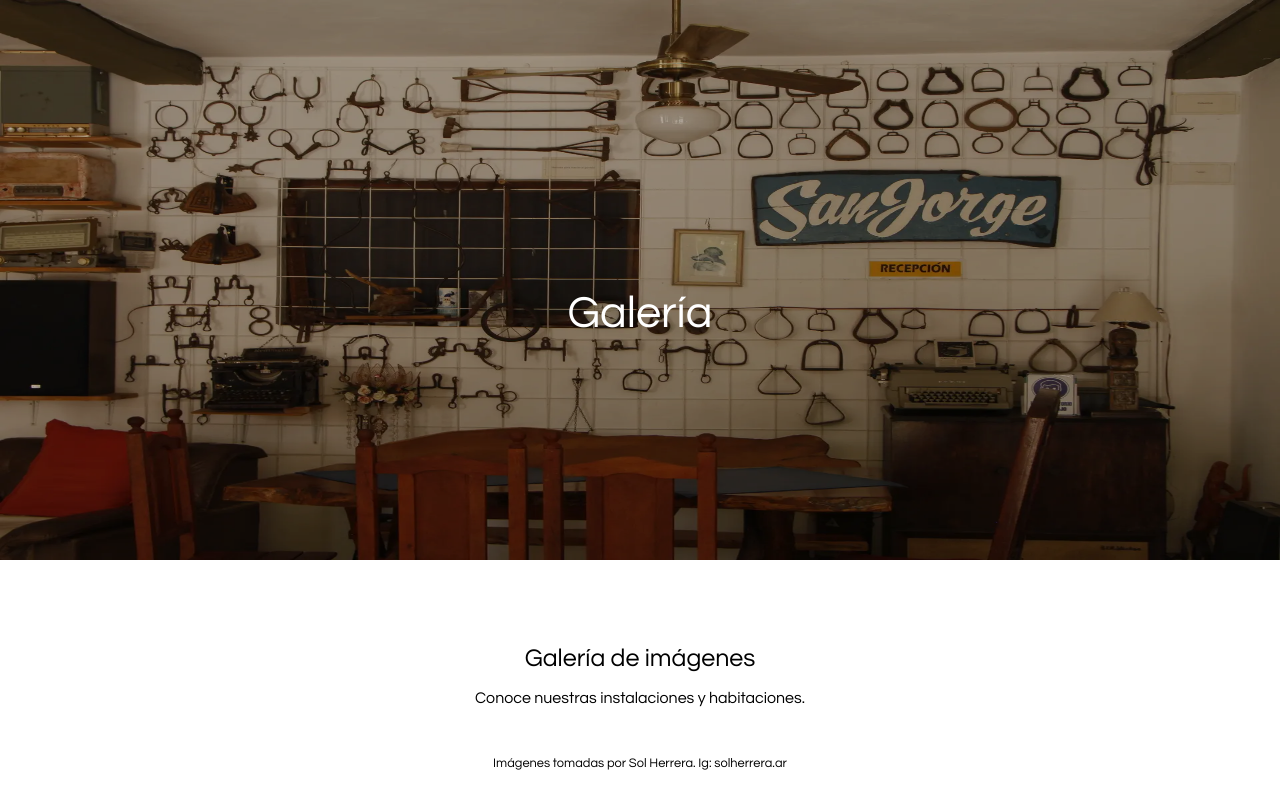
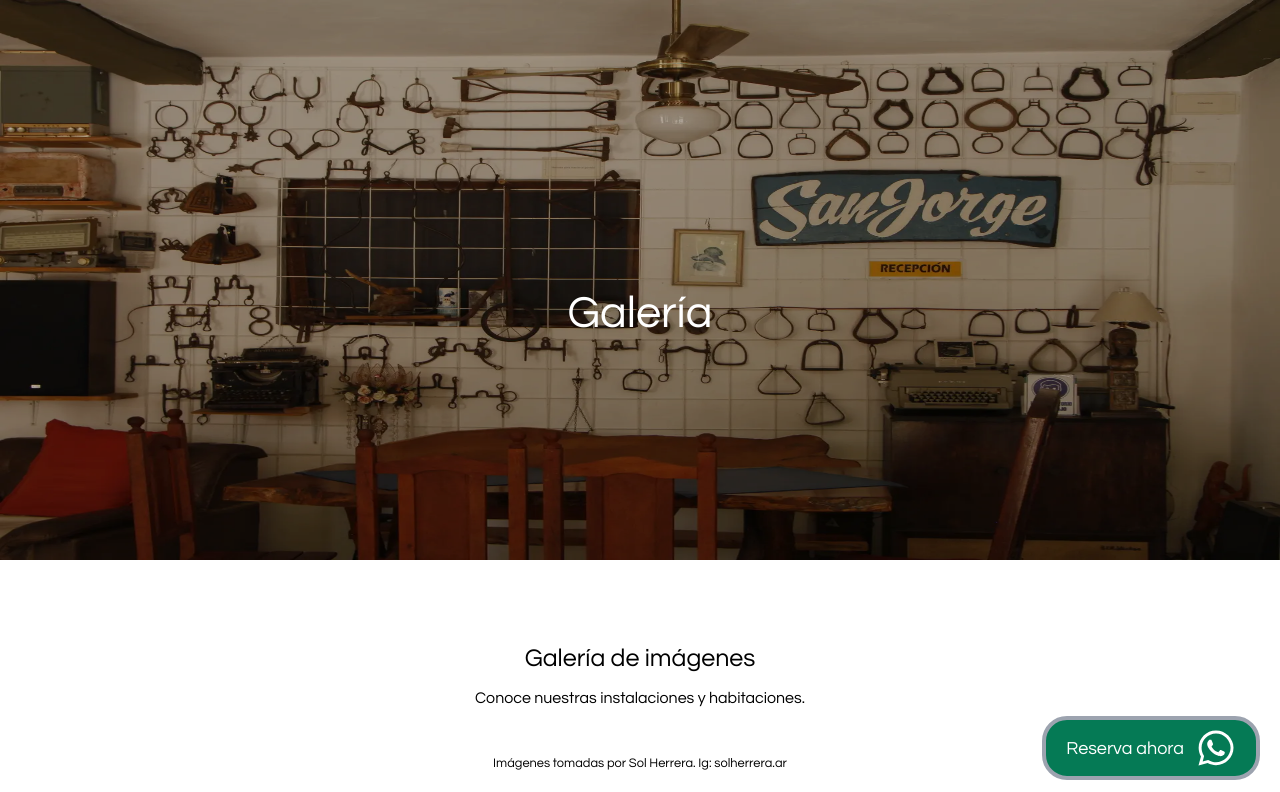
Before and after one commit to brunomry/HostalSanJorgeCafayate, a React (Vite) app: page /galeria in a window 1280 px wide. Shown: the top 792 px of the page. Built offline with nearby package versions, Linux system fonts and the light colour scheme.

Commit message:
agregue cp para btn fijo de wpp en paginas home, galeria, contacto y faqs

```diff
--- /dev/null
+++ b/src/common/BtnWhatsApp.jsx
@@ -0,0 +1,14 @@
+import { FaWhatsapp } from "react-icons/fa"
+import { Link } from "react-router-dom"
+
+
+function BtnWhatsApp() {
+  return (
+    <Link className="bg-green-600 hover:bg-green-800 px-5 py-2 text-white border-4 border-gray-400 flex items-center gap-3 fixed bottom-5 right-5 rounded-[25px]">
+        <span className="text-[18px]">Reserva ahora</span>
+        <FaWhatsapp className="text-[40px]"/>
+    </Link>
+  )
+}
+
+export default BtnWhatsApp
--- a/src/contacto/Contacto.jsx
+++ b/src/contacto/Contacto.jsx
@@ -4,6 +4,7 @@ import { FaMapMarkerAlt, FaPhone } from "react-icons/fa";
 import { MdEmail } from "react-icons/md";
 import { IoLogoWhatsapp } from "react-icons/io";
 import FormContacto from "./components/FormContacto";
+import BtnWhatsApp from "../common/BtnWhatsApp";
 
 const Contacto = () => {
   return (
@@ -107,6 +108,7 @@ const Contacto = () => {
           <FormContacto></FormContacto>
         </article>
       </section>
+      <BtnWhatsApp></BtnWhatsApp>
     </>
   );
 };
--- a/src/faqs/Faqs.jsx
+++ b/src/faqs/Faqs.jsx
@@ -3,6 +3,7 @@ import faqs from "../helpers/faqs";
 import { Link } from "react-router-dom";
 import { MdArrowForwardIos } from "react-icons/md";
 import Faq from "./components/Faq";
+import BtnWhatsApp from "../common/BtnWhatsApp";
 
 const Faqs = () => {
   const rutaActual = window.location.href;
@@ -31,6 +32,7 @@ const Faqs = () => {
           </Link>
         </div>
       )}
+      <BtnWhatsApp></BtnWhatsApp>
     </section>
   );
 };
--- a/src/galeria/Galeria.jsx
+++ b/src/galeria/Galeria.jsx
@@ -3,6 +3,7 @@ import bannerGaleria from "../assets/IMG/Galeria/antiguedades2.webp";
 import galeria from "../helpers/galeriaImagenes";
 import ImgGaleria from "./components/ImgGaleria";
 import { useState } from "react";
+import BtnWhatsApp from "../common/BtnWhatsApp";
 
 const Galeria = () => {
 
@@ -78,6 +79,7 @@ const Galeria = () => {
           ))}
         </div>
       </section>
+      <BtnWhatsApp></BtnWhatsApp>
     </main>
   );
 }
--- a/src/home/Home.jsx
+++ b/src/home/Home.jsx
@@ -5,6 +5,7 @@ import Comentarios from "./components/Comentarios";
 import NosotrosHome from "./components/NosotrosHome";
 import HabitacionesHome from "./components/HabitacionesHome";
 import Faqs from "../faqs/Faqs";
+import BtnWhatsApp from "../common/BtnWhatsApp";
 
 function Home() {
   return (
@@ -52,6 +53,7 @@ function Home() {
       <NosotrosHome></NosotrosHome>
       <HabitacionesHome></HabitacionesHome>
       <Faqs></Faqs>
+      <BtnWhatsApp></BtnWhatsApp>
     </main>
   );
 }
```
